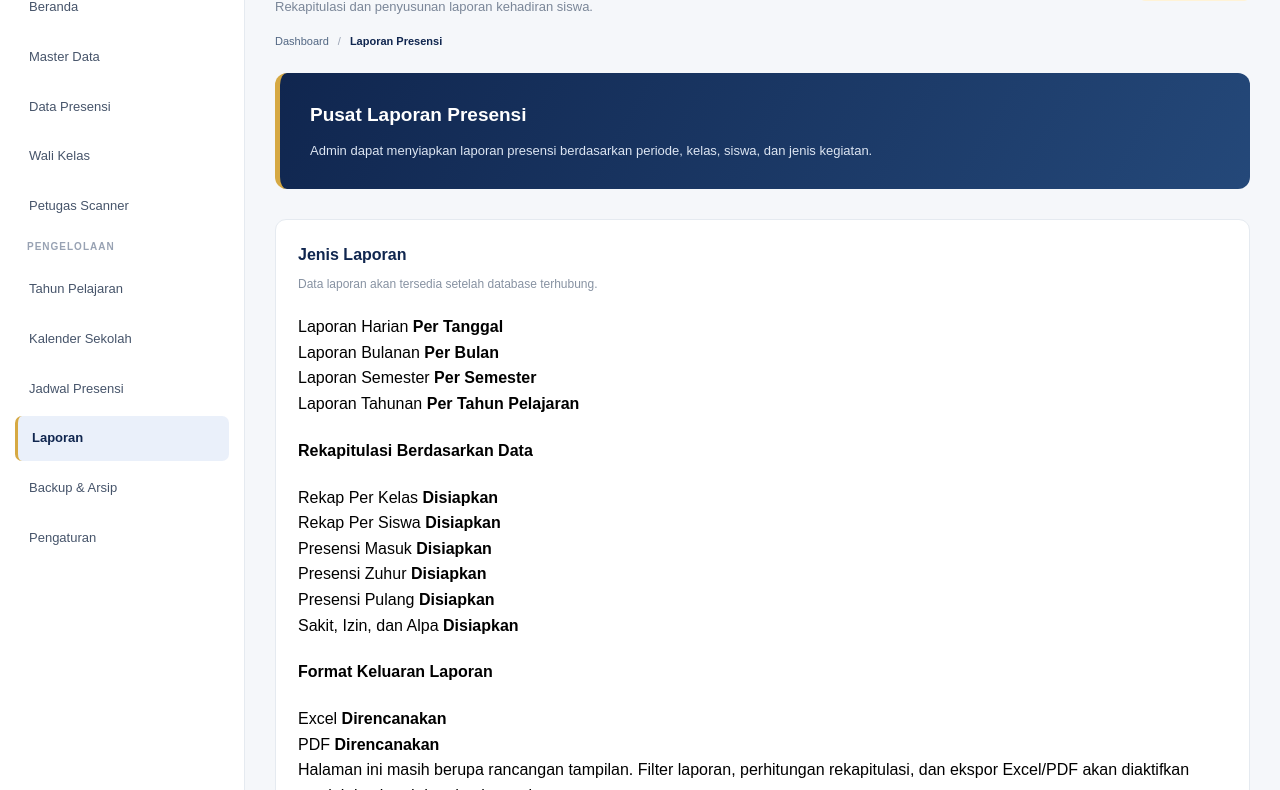
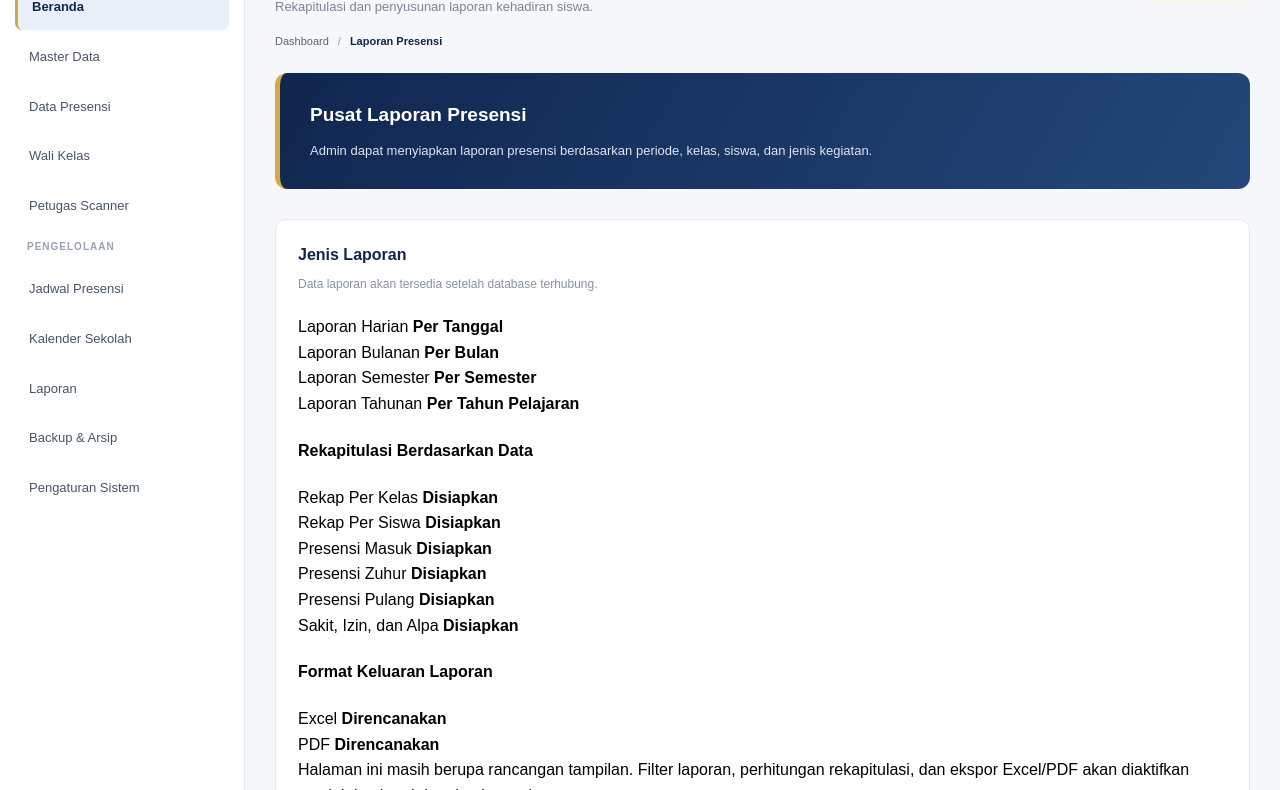
Before and after one commit to espansa-coder/E-PRESENSI-ESPANSA-WEB, a plain HTML site: page laporan.html in a window 1280 px wide. Shown: the part 158-948 px from the top of the page. Drawn offline with Linux system fonts and the light colour scheme.

Commit message:
Update laporan.html

```diff
--- a/laporan.html
+++ b/laporan.html
@@ -31,19 +31,19 @@
 
     <aside class="dashboard-sidebar">
       <p class="sidebar-title">MENU UTAMA</p>
-      <a href="dashboard.html" class="menu-item">Beranda</a>
+      <a href="dashboard.html" class="menu-item active">Beranda</a>
       <a href="master-data.html" class="menu-item">Master Data</a>
       <a href="data-presensi.html" class="menu-item">Data Presensi</a>
       <a href="wali-kelas.html" class="menu-item">Wali Kelas</a>
       <a href="petugas-scanner.html" class="menu-item">Petugas Scanner</a>
 
       <p class="sidebar-title">PENGELOLAAN</p>
-      <a href="tahun-pelajaran.html" class="menu-item">Tahun Pelajaran</a>
+
+      <a href="jadwal-presensi.html" class="menu-item">Jadwal Presensi</a>
       <a href="kalender-sekolah.html" class="menu-item">Kalender Sekolah</a>
-      <a href="jadwal-presensi.html" class="menu-item">Jadwal Presensi</a>
-      <a href="laporan.html" class="menu-item active">Laporan</a>
-      <a href="dashboard.html#arsip" class="menu-item">Backup & Arsip</a>
-      <a href="dashboard.html#pengaturan" class="menu-item">Pengaturan</a>
+      <a href="laporan.html" class="menu-item">Laporan</a>
+      <a href="backup-arsip.html" class="menu-item">Backup & Arsip</a>
+      <a href="pengaturan.html" class="menu-item">Pengaturan Sistem</a>
     </aside>
 
     <main class="dashboard-content">
```
